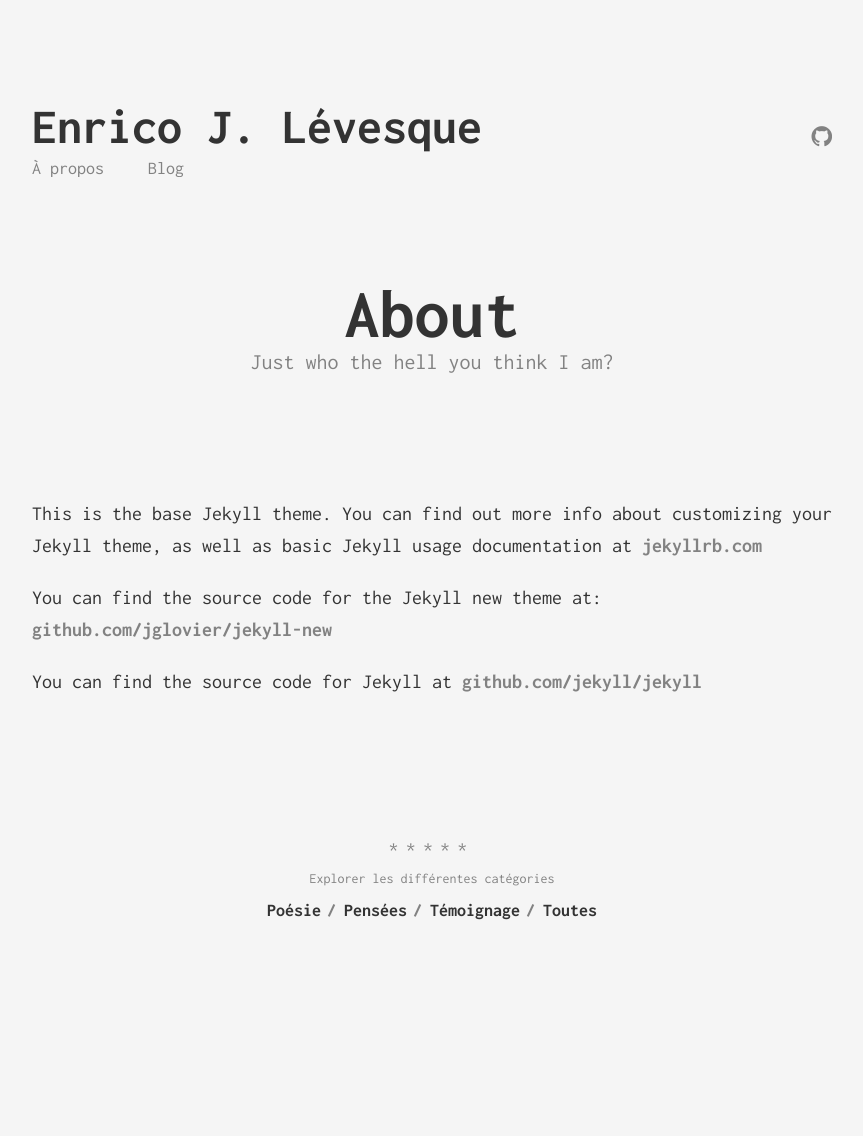
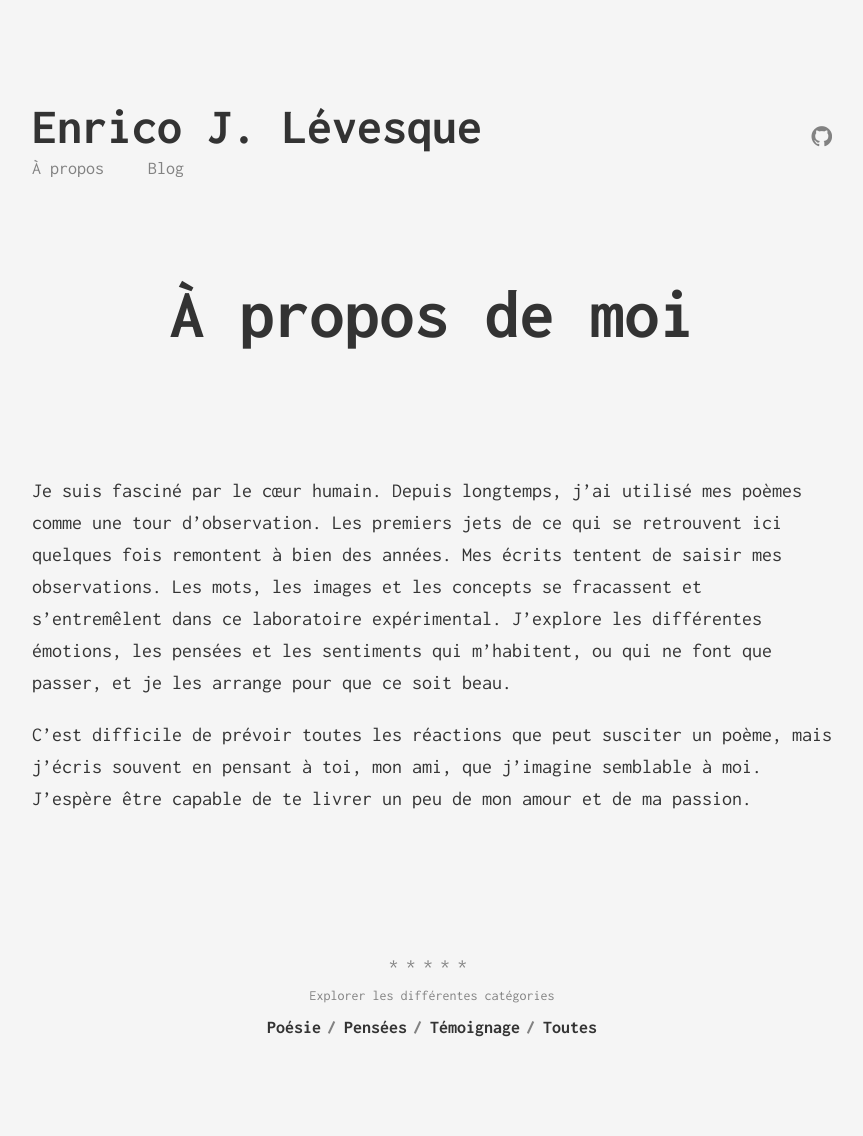
Before and after one commit to enricoJL/enricojl.github.io, a Jekyll site: the page built from about.md, in a window 1280 px wide. Shown: the whole page, without its empty margins (208-1071 px from the left). Built offline with Jekyll 4.4.1, drawn with Linux system fonts in a browser that asks for light colours; before the commit the page ends 1019 px from its top, so only the background shows below that.

Commit message:
à propos de moi

```diff
--- a/about.md
+++ b/about.md
@@ -1,12 +1,10 @@
 ---
 layout: page
-title: About
-subtitle: Just who the hell you think I am?
+title: À propos de moi
+#subtitle: Just who the hell you think I am?
 permalink: /about/
 ---
 
-This is the base Jekyll theme. You can find out more info about customizing your Jekyll theme, as well as basic Jekyll usage documentation at [jekyllrb.com](http://jekyllrb.com/)
+Je suis fasciné par le cœur humain. Depuis longtemps, j’ai utilisé mes poèmes comme une tour d’observation. Les premiers jets de ce qui se retrouvent ici quelques fois remontent à bien des années. Mes écrits tentent de saisir mes observations. Les mots, les images et les concepts se fracassent et s’entremêlent dans ce laboratoire expérimental. J’explore les différentes émotions, les pensées et les sentiments qui m’habitent, ou qui ne font que passer, et je les arrange pour que ce soit beau.
 
-You can find the source code for the Jekyll new theme at: [github.com/jglovier/jekyll-new](https://github.com/jglovier/jekyll-new)
-
-You can find the source code for Jekyll at [github.com/jekyll/jekyll](https://github.com/jekyll/jekyll)
+C’est difficile de prévoir toutes les réactions que peut susciter un poème, mais j’écris souvent en pensant à toi, mon ami, que j’imagine semblable à moi. J’espère être capable de te livrer un peu de mon amour et de ma passion.
```
